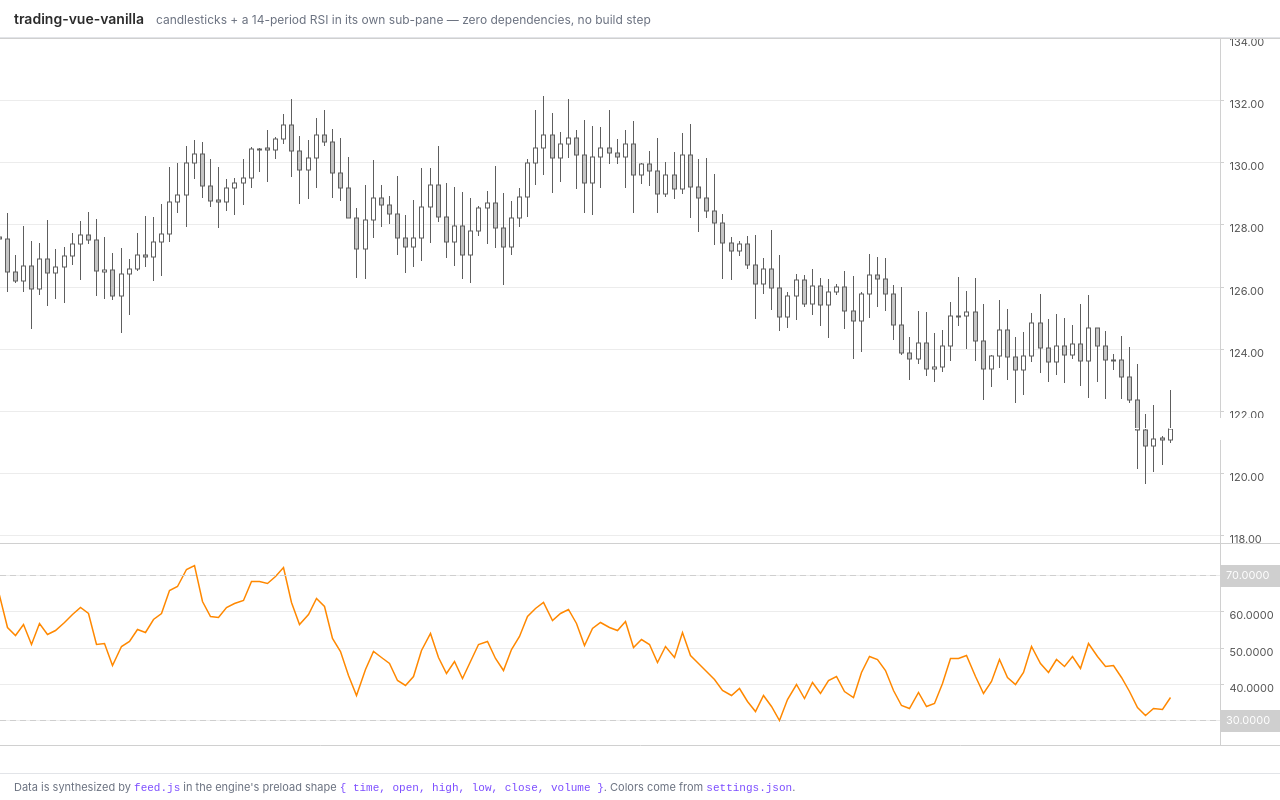
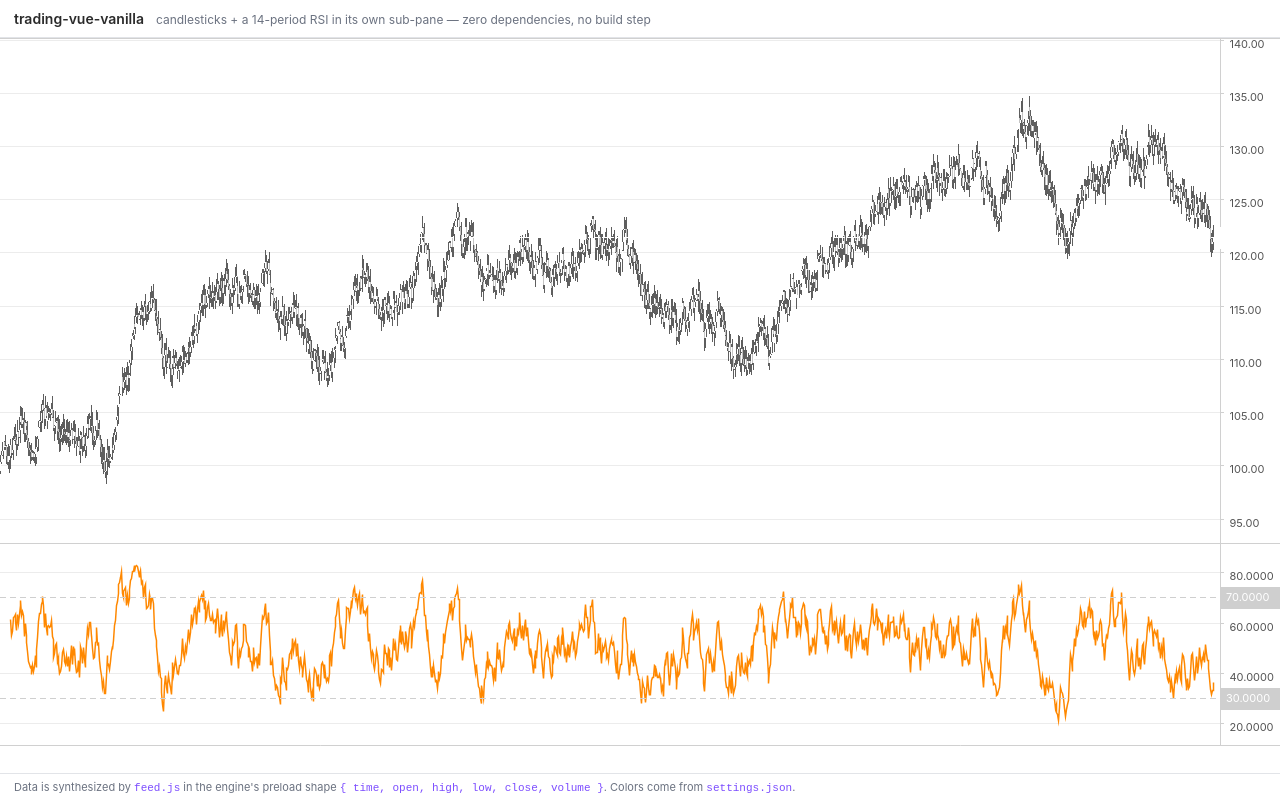
Before and after one commit to ether-strannik/trading_vue_vanilla_js, a website: page examples/index.html in a window 1280 px wide. Drawn offline with Linux system fonts and the light colour scheme.

Commit message:
Demo: show full 5-day span (raise maxZoom, set explicit range) so the time axis reads as days

```diff
--- a/examples/index.html
+++ b/examples/index.html
@@ -53,6 +53,8 @@
       crosshair: settings.crosshair,
       timeScale: { borderColor: settings.borderColor, timeVisible: true },
       rightPriceScale: { borderColor: settings.borderColor },
+      // allow zooming out far enough to show all 5 days at once (default cap is 500 bars)
+      maxZoom: 1600,
     });
 
     // 3) The "datafeed". In a real app this is a fetch() of your history endpoint.
@@ -69,9 +71,10 @@
     const candles = chart.addSeries(CandlestickSeries, settings.candles, 0);
     candles.setData(bars.map(({ volume, ...b }) => b));
 
-    // Show the whole 5-day span (latest candle = now) so it lines up with a real
-    // 5-day chart for comparison; scroll/zoom to inspect any part.
-    chart.timeScale().fitContent();
+    // Show the whole 5-day span (latest candle = now) so the time axis reads as 5
+    // days for comparison. fitContent() only frames the recent ~150 bars, so set the
+    // full logical range explicitly (+6 bars of right margin).
+    chart.timeScale().setVisibleLogicalRange({ from: 0, to: COUNT - 1 + 6 });
 
     // 5) Sub-pane (paneIndex 1): a 14-period RSI line, drawn below the price.
     const rsiCfg = settings.rsi || { period: 14, color: '#c49bff' };
```
